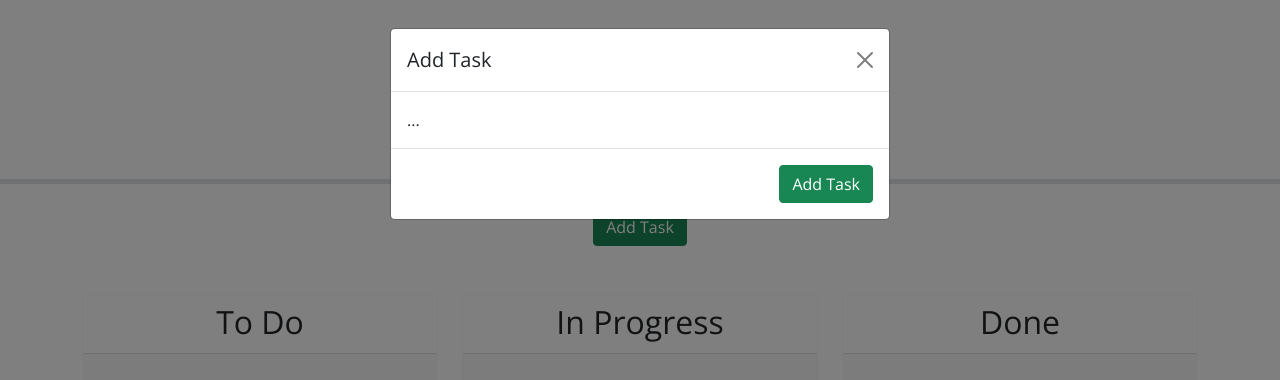
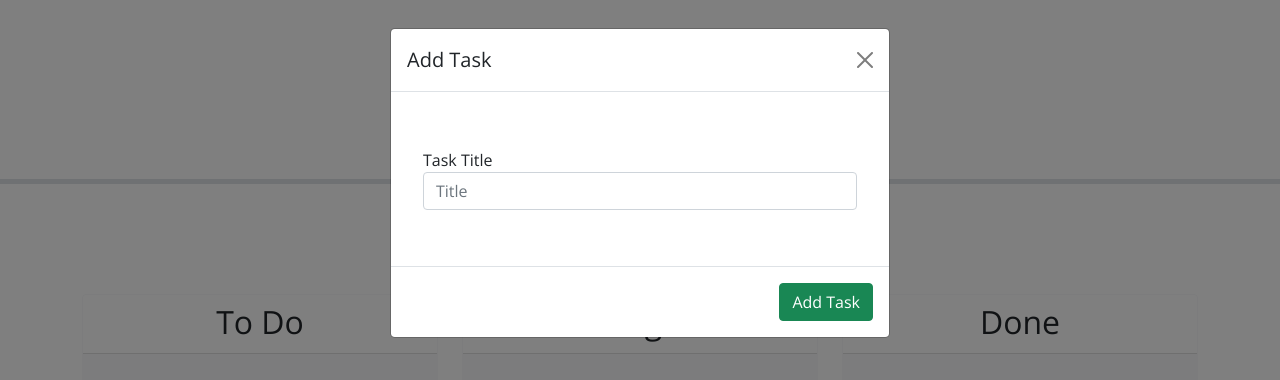
Before and after one commit to 42Salokin/task_board, a plain HTML site: page Develop/index.html in a window 1280 px wide. Both pictures are taken after a click on the button "Add Task". Drawn offline with nearby package versions, Linux system fonts and the light colour scheme.

Commit message:
added form to modal body and  task title input area to form

```diff
--- a/Develop/index.html
+++ b/Develop/index.html
@@ -33,10 +33,14 @@
             <button type="button" class="btn-close" data-bs-dismiss="modal" aria-label="Close"></button>
           </div>
           <div class="modal-body">
-            ...
+            <form action="notsure" class="bg-white rounded p-3 my-3">
+              <div class="form-group py-2">
+                <label for="taskTitle">Task Title</label>
+                <input type="text" id="taskTitle" class="form-control" placeholder="Title" required />
+              </div>
+            </form>
           </div>
           <div class="modal-footer">
-            <!-- <button type="button" class="btn btn-secondary" data-bs-dismiss="modal">Close</button> -->
             <button type="button" class="btn btn-success">Add Task</button>
           </div>
         </div>
```
